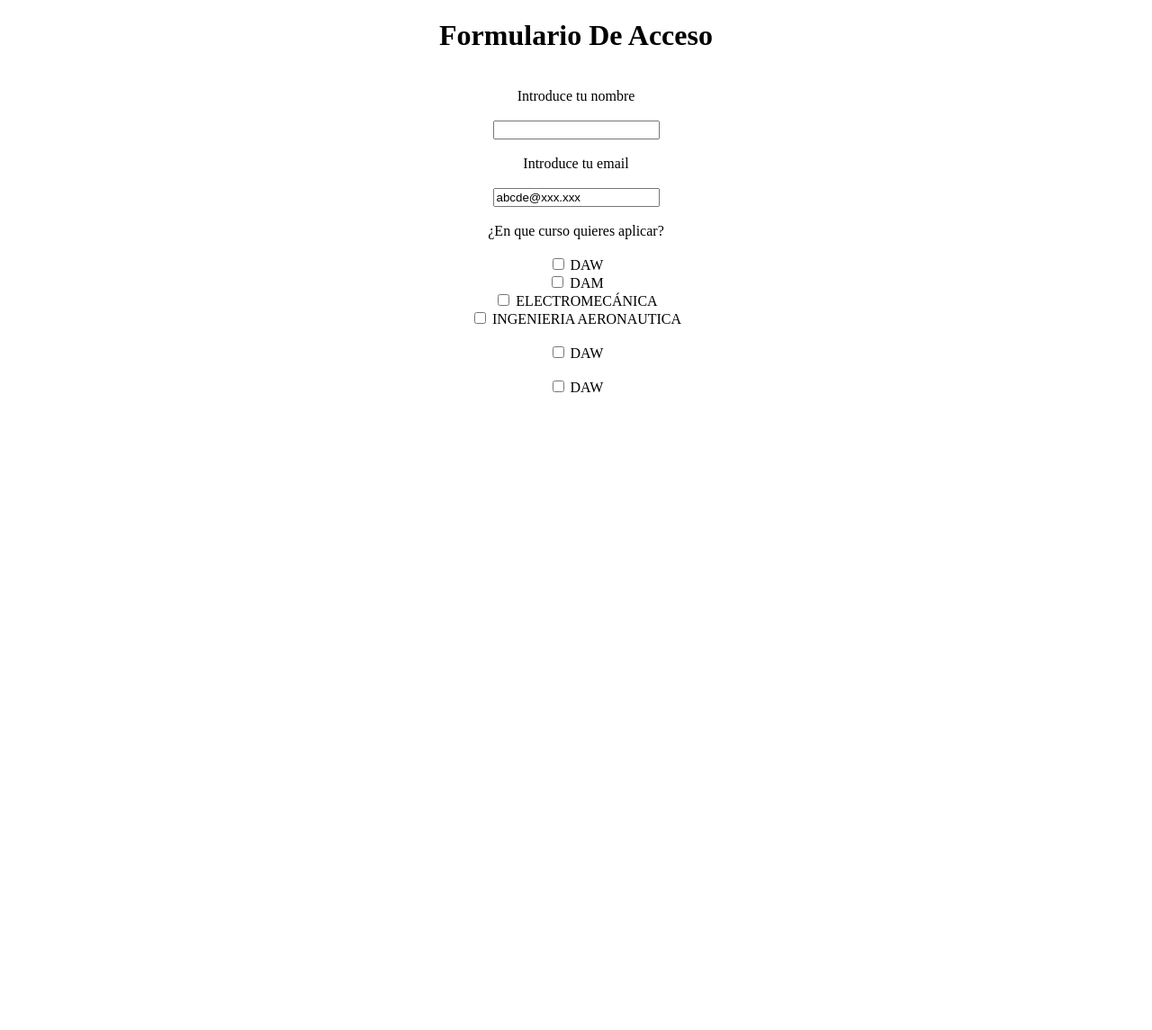
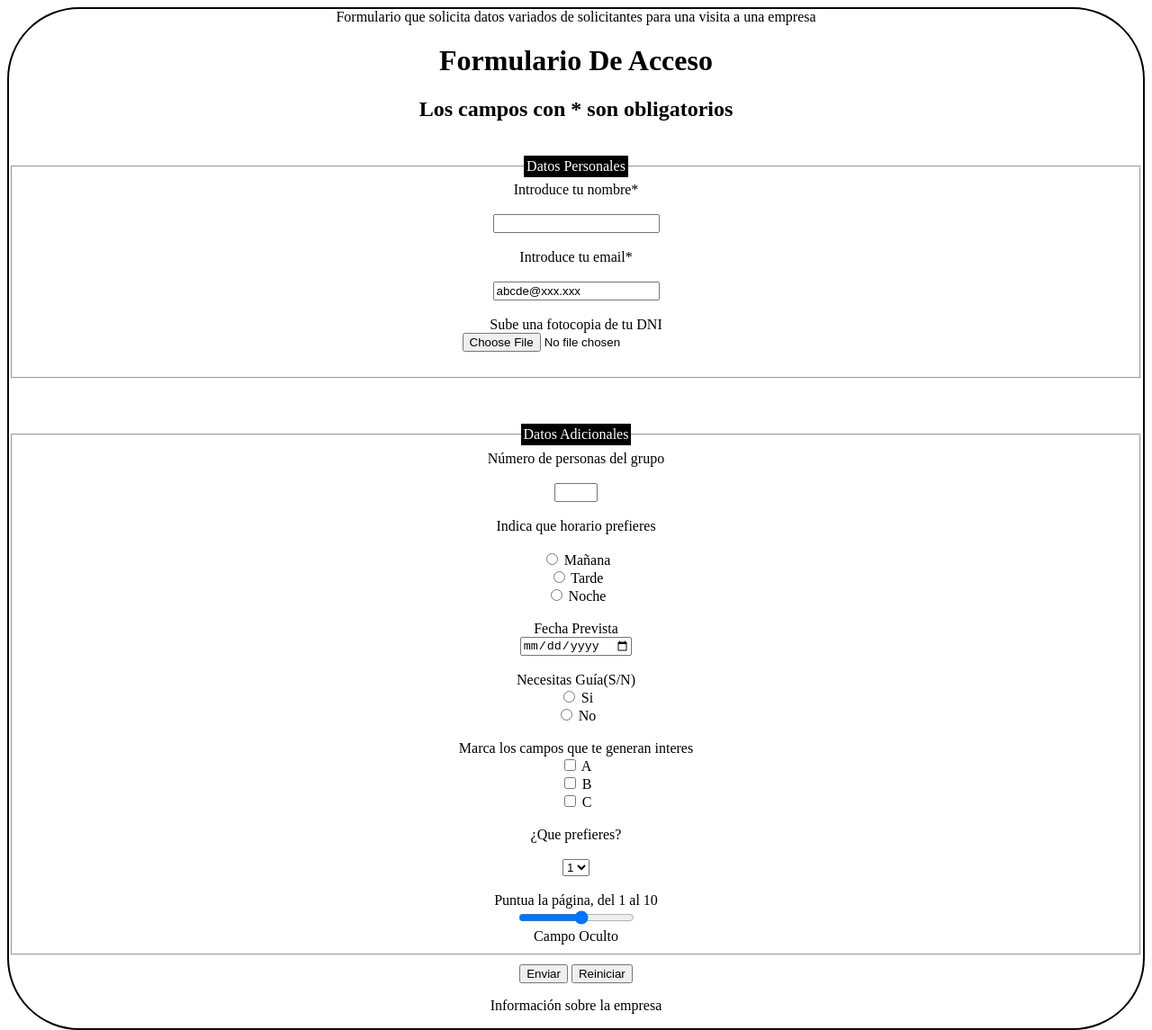
Before and after one commit to cgonmat0908b/Lenguaje-de-Marcas, a plain HTML site: page Formulario/Formulario.html in a window 1280 px wide. Shown: the whole page at 90% size. Before the commit the page ends 800 px from the top, so only its background shows below. Drawn offline with Linux system fonts and the light colour scheme.

Commit message:
Formulario

```diff
--- a/Formulario/Formulario.html
+++ b/Formulario/Formulario.html
@@ -6,57 +6,137 @@
     <title>Primer Formulario</title>
 
     <style>
+
         body{
             text-align: center;
+            border: 2px solid black;
+            background-color: white;
+            border-radius: 80px;
+        }
+
+        legend{
+            background-color:black;
+            color: white;
+            padding: 3px;
+        }
+
+        .DatosAds{
+            margin-top: 50px;
+            margin-bottom: 10px;
         }
     </style>
+
 </head>
 
 <body>
+    <header>
+        Formulario que solicita datos variados de solicitantes para una visita a una empresa
+    </header>
+
     <h1>Formulario De Acceso</h1>
+    <h2>Los campos con * son obligatorios</h2>
     <br>
-    <form>
+    <form action="PaginaRecibo.html" method="get" >  <!--Get muestra las variables y Post no las muestra-->
 
-        <label for="Nombre">Introduce tu nombre</label>
-        <br>
-        <br>
-        <input type = "text"  id="Nomber" name = "Nombre" value = ""></input>
-        <br>
-        <br>
-        <label for="Mail">Introduce tu email</label>
-        <br>
-        <br>
-        <input type="email" name="Mail" id="Mail" value="abcde@xxx.xxx"></input>
-        <br>
-        <br>
-        <label for="Curso">¿En que curso quieres aplicar?</label>
-        <br>
-        <br>
-        <input type="checkbox" id="DAW" name="DAW" value="DAW">
-        <label for="DAW"> DAW</label>
-        <br>
-        <input type="checkbox" id="DAM" name="DAM" value="DAM">
-        <label for="DAM"> DAM</label>
-        <br>
-        <input type="checkbox" id="ELECTROMECÁNICA" name="ELECTROMECÁNICA" value="ELECTROMECÁNICA">
-        <label for="ELECTROMECÁNICA"> ELECTROMECÁNICA</label>
-        <br>
-        <input type="checkbox" id="INGENIERIA" name="INGENIERIA" value="INGENIERIA">
-        <label for="INGENIERIA"> INGENIERIA AERONAUTICA</label>
-        <br>
-        <br>
-        <input type="checkbox" id="vehicle1" name="vehicle1" value="Bike">
-        <label for="vehicle1"> DAW</label>
-        <br>
-        <br>
-        <input type="checkbox" id="vehicle1" name="vehicle1" value="Bike">
-        <label for="vehicle1"> DAW</label>
-        <br>
-        <br>
+        <fieldset class="DatosPers">
 
+            <legend>Datos Personales</legend>
+            <label for="Nombre">Introduce tu nombre*</label>
+            <br>
+            <br>
+            <input type = "text"  id="Nombre" name = "Nombre" value = "" required></input>
+            <br>
+            <br>
+
+            <label for="Mail">Introduce tu email*</label>
+            <br>
+            <br>
+            <input type="email" name="Mail" id="Mail" value="abcde@xxx.xxx" required></input>
+            <br>
+            <br>
+            <label for="DNIFoto">Sube una fotocopia de tu DNI</label>
+            <br>
+            <input type="file" name="DNIFoto" id="DNIFoto">
+            <br>
+            <br>
+
+        </fieldset>
+
+        <fieldset class="DatosAds">
+
+            <legend>Datos Adicionales</legend>
+            <label for="NumPersonas">Número de personas del grupo</label>
+            <br>
+            <br>
+            <input type="number" id="NumGrupo" name="NumGrupo" value="" min="1" max="5"></input>
+            <br>
+            <br>
+            <label for="Horario">Indica que horario prefieres</label>
+            <br>
+            <br>
+            <input type="radio" id="Mañana" name="Mañana" value="Mañana">
+            <label for="Mañana">Mañana</label>
+            <br>
+            <input type="radio" id="Tarde" name="Tarde" value="Tarde">
+            <label for="Tarde"> Tarde</label>
+            <br>
+            <input type="radio" id="Noche" name="Noche" value="Noche">
+            <label for="Noche"> Noche</label>
+            <br>
+            <br>
+            <label for="Fecha">Fecha Prevista</label>
+            <br>
+            <input type="date" id="Fecha" name="Fecha">
+            <br>
+            <br>
+            <label for="Guia">Necesitas Guía(S/N)</label>
+            <br>
+            <input type="radio" id="Si" name="Si" value="Si">
+            <label for="Si">Si</label>
+            <br>
+            <input type="radio" id="No" name="No" value="No">
+            <label for="No">No</label>
+            <br>
+            <br>
+            <label for="Intereses">Marca los campos que te generan interes</label>
+            <br>
+            <input type="checkbox" name="A" id="A">
+            <label for="A">A</label>
+            <br>
+            <input type="checkbox" name="B" id="B">
+            <label for="B">B</label>
+            <br>
+            <input type="checkbox" name="C" id="C">
+            <label for="C">C</label>
+            <br>
+            <br>
+            <label for="Lista">¿Que prefieres?</label>
+            <br>
+            <br>
+            <select type="Lista">
+                <option value="1">1</option>
+                <option value="2">2</option>
+                <option value="3">3</option>
+            </select>
+            <br>
+            <br>
+            <label for="Puntuacion">Puntua la página, del 1 al 10</label>
+            <br>
+            <input type="range" id="Puntuacion" name="Puntuacion" min="1" max="10">
+            <label for=""></label>
+            <br>
+            <label for="Oculto">Campo Oculto</label>
+            <input type="hidden" name="Oculto" id="Oculto">
+        </fieldset>
+
+        <input type="submit" value="Enviar">
+        <input type="reset" value="Reiniciar">
 
     </form>
 
+    <footer>
+        <p>Información sobre la empresa</p>
+    </footer>
 </body>
 
 </html>
```
Also changed, not shown: Formulario/PaginaRecibo.html (added, +16 -0 lines), Formulario/FormActionPost.png (added), Formulario/formActionGet.png (added), 2 other files.
